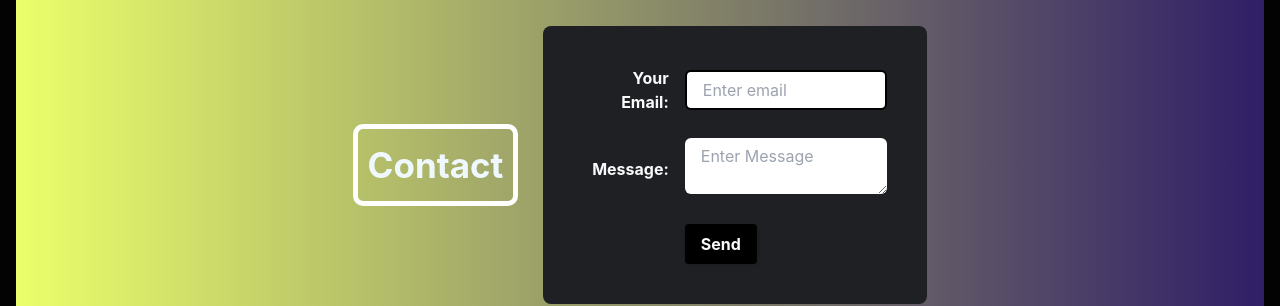
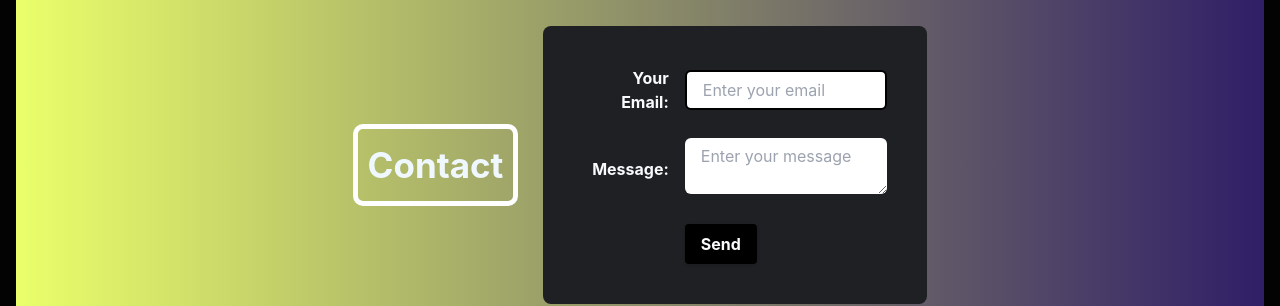
Before and after one commit to thedraxx/Portfolio-Next, a Next.js app: page / in a window 1280 px wide. Shown: the part 2634-2940 px from the top of the page. Built offline with nearby package versions, Linux system fonts and the light colour scheme; no server answers; the database is empty.

Commit message:
completed the rest of text in english/spanish, change link to cv

```diff
--- a/src/components/AboutMe/AboutMe.tsx
+++ b/src/components/AboutMe/AboutMe.tsx
@@ -3,6 +3,8 @@ import Profile from "../../../public/assets/profile.jpg"
 import Image from 'next/image';
 import { ChangeLanContext } from '@/context';
 import { useContext } from 'react';
+import CV from "../../../public/assets/CV.pdf"
+
 const AboutMe = () => {
     const { IsLanguageActive } = useContext(ChangeLanContext)
 
@@ -38,7 +40,8 @@ const AboutMe = () => {
                     >
                         <a
                             target="_blank"
-                            href='https://www.canva.com/design/DAFbctdw6bc/swJyLv5qczjY97G5fB2nDQ/edit?utm_content=DAFbctdw6bc&utm_campaign=designshare&utm_medium=link2&utm_source=sharebutton' rel="noreferrer">
+                            download={"Francisco_CV.pdf"}
+                            href='https://docs.google.com/document/u/1/d/e/2PACX-1vScQwYuLLPSA_lCao782o9I-h-sLhv5XshTPjrsx6oqPrFKhD7R21iFC6DmvhDxvtXEtDi9n0yM022S/pub' rel="noreferrer">
                                 {
                                     IsLanguageActive ? "Mirar CV" : "Check Resume"
                                 }
--- a/src/components/SendMe/SendMe.tsx
+++ b/src/components/SendMe/SendMe.tsx
@@ -55,7 +55,7 @@ const SendMe = () => {
                         <input
                             className="rounded-md bg-gray-200 appearance-none border-2 border-gray-200 w-full py-2 px-4 text-gray-700 leading-tight focus:outline-none focus:bg-white focus:border-purple-500"
                             type="text"
-                            placeholder="Enter email"
+                            placeholder={IsLanguageActive ? 'Introduzca su email' : 'Enter your email' }
                             name="email"
                             autoComplete="off"
                             value={email}
@@ -76,7 +76,7 @@ const SendMe = () => {
                         <textarea
                             className="rounded-md p-5 gray-200 appearance-none border-5 border-gray-200 w-full py-2 px-4 text-gray-700 leading-tight focus:outline-none focus:bg-white focus:border-purple-500"
                             type="text"
-                            placeholder="Enter Message"
+                            placeholder={IsLanguageActive ? 'Introduzca su mensaje' : 'Enter your message'}
                             name="message"
                             autoComplete="off"
                             value={message}
--- a/src/components/Skills/Skills.tsx
+++ b/src/components/Skills/Skills.tsx
@@ -1,13 +1,18 @@
-import React from 'react'
+import React, { useContext } from 'react'
 import { SiReact, SiNextdotjs, SiRedux, SiTailwindcss, SiCss3, SiHtml5, SiSass, SiJavascript, SiTypescript, SiGit, SiAdobephotoshop, SiAdobepremierepro, SiStyledcomponents } from 'react-icons/si'
+import { ChangeLanContext } from '@/context';
 
 const Skills = () => {
-
+    const { IsLanguageActive } = useContext(ChangeLanContext)
 
     return (
         <div className="flex flex-col justify-center items-center w-full " id='skills'>
             <div className='w-100 h-100 flex flex-1 flex-col justify-center items-center'>
-                <h1 className="text-4xl font-bold text-white mt-5 mb-5 gradient_text ">Skills</h1>
+                <h1 className="text-4xl font-bold text-white mt-5 mb-5 gradient_text ">
+                    {
+                        IsLanguageActive ? 'Habilidades' : 'Skills'
+                    }
+                </h1>
                 {
                     <div className="p-5 items-center justify-center container mx-auto h-auto w-auto grid sm:grid-cols-2 gap-2 md:grid-cols-2 gap-2 lg:grid-cols-3 gap-3 xl:grid-cols-3 gap-4  ">
 
```
Also changed, not shown: 1 other file (tests, documents, lock files or other folders).
